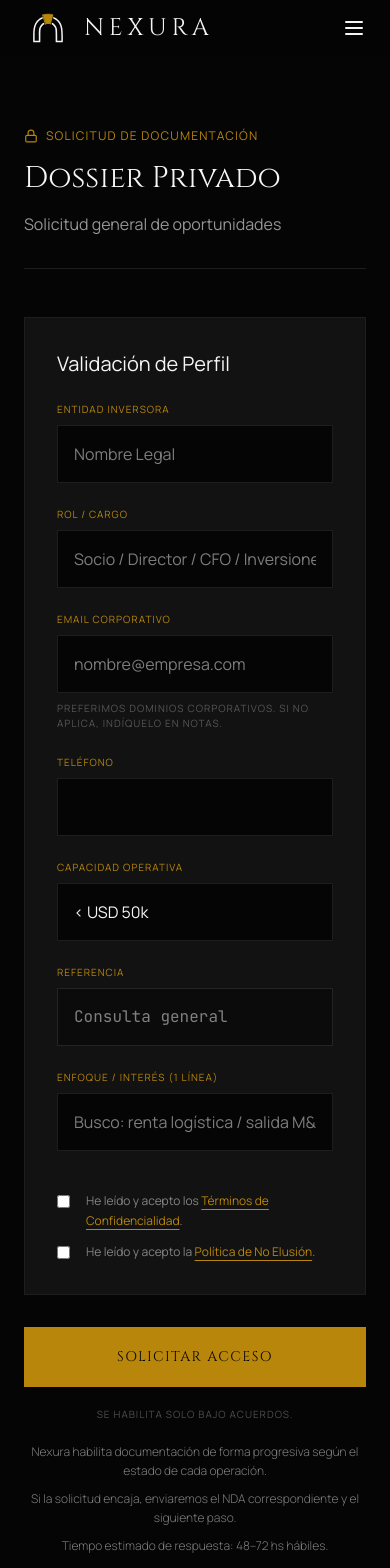
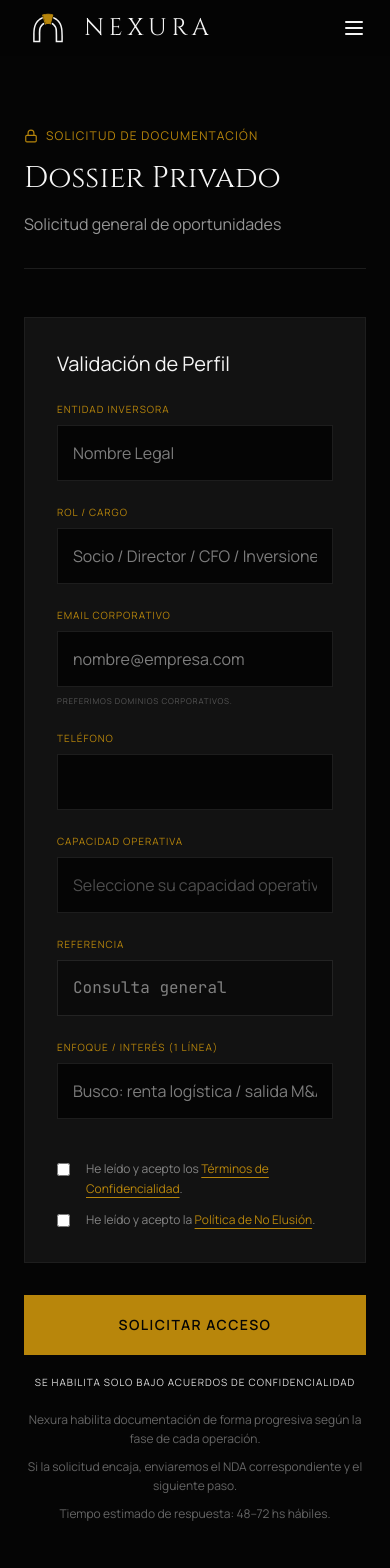
Before and after one commit to free4fun/nexura, a Next.js app: page /dossier in a window 390 px wide. Shown: the top 1568 px of the page. Built offline with nearby package versions, Linux system fonts and the light colour scheme.

Commit message:
feat: enhance Dossier page layout and content; improve accessibility and responsiveness of form elements

```diff
--- a/app/dossier/page.tsx
+++ b/app/dossier/page.tsx
@@ -19,7 +19,19 @@ function DossierContent() {
             </div>
             <h1 className="font-serif text-3xl md:text-4xl lg:text-5xl text-nexura-white mb-4">Dossier Privado</h1>
             {assetRef ? (
-               <p className="text-nexura-white/60">Solicitando acceso al activo referencia: <span className="text-nexura-gold font-mono">{assetRef}</span></p>
+               <>
+                 <p className="text-nexura-white/60 md:hidden">
+                   <span className="block">Solicitando acceso al activo:</span>
+                   <span className="block text-right mt-2">
+                     <span className="text-nexura-white/60">REFERENCIA:</span>{' '}
+                     <span className="text-nexura-gold font-mono">{assetRef}</span>
+                   </span>
+                 </p>
+                 <p className="text-nexura-white/60 hidden md:block">
+                   Solicitando acceso al activo referencia:{' '}
+                   <span className="text-nexura-gold font-mono">{assetRef}</span>
+                 </p>
+               </>
             ) : (
                <p className="text-nexura-white/60">Solicitud general de oportunidades</p>
             )}
@@ -31,57 +43,69 @@ function DossierContent() {
 
                 <div className="space-y-6">
                     <div className="group">
-                        <label className="block text-[10px] uppercase tracking-widest text-nexura-gold mb-2">Entidad Inversora</label>
-                        <input type="text" className="w-full bg-nexura-black border border-nexura-white/10 p-4 text-nexura-white focus:border-nexura-gold outline-none" placeholder="Nombre Legal" />
+                        <label className="block text-[10px] md:text-xs uppercase tracking-widest text-nexura-gold mb-2">Entidad Inversora</label>
+                      <input type="text" className="w-full bg-nexura-black ring-1 ring-inset ring-nexura-white/10 p-4 text-nexura-white focus:ring-nexura-gold outline-none" placeholder="Nombre Legal" />
                     </div>
 
               <div className="group">
-                <label className="block text-[10px] uppercase tracking-widest text-nexura-gold mb-2">Rol / Cargo</label>
+                <label className="block text-[10px] md:text-xs uppercase tracking-widest text-nexura-gold mb-2">Rol / Cargo</label>
                 <input
                   type="text"
-                  className="w-full bg-nexura-black border border-nexura-white/10 p-4 text-nexura-white focus:border-nexura-gold outline-none"
+                  className="w-full bg-nexura-black ring-1 ring-inset ring-nexura-white/10 p-4 text-nexura-white focus:ring-nexura-gold outline-none"
                   placeholder="Socio / Director / CFO / Inversiones"
                 />
               </div>
 
                     <div className="grid md:grid-cols-2 gap-6">
                          <div className="group">
-                            <label className="block text-[10px] uppercase tracking-widest text-nexura-gold mb-2">Email Corporativo</label>
+                            <label className="block text-[10px] md:text-xs uppercase tracking-widest text-nexura-gold mb-2">Email Corporativo</label>
                   <input
                     type="email"
-                    className="w-full bg-nexura-black border border-nexura-white/10 p-4 text-nexura-white focus:border-nexura-gold outline-none"
+                    className="w-full bg-nexura-black ring-1 ring-inset ring-nexura-white/10 p-4 text-nexura-white focus:ring-nexura-gold outline-none"
                     placeholder="nombre@empresa.com"
                   />
-                  <p className="mt-2 text-[10px] uppercase tracking-widest text-nexura-white/30">
-                    Preferimos dominios corporativos. Si no aplica, indíquelo en notas.
+                  <p className="mt-2 text-[8px] md:text-[10px] uppercase tracking-widest text-nexura-white/30">
+                    Preferimos dominios corporativos.
                   </p>
                         </div>
                         <div className="group">
-                            <label className="block text-[10px] uppercase tracking-widest text-nexura-gold mb-2">Teléfono</label>
-                            <input type="tel" className="w-full bg-nexura-black border border-nexura-white/10 p-4 text-nexura-white focus:border-nexura-gold outline-none" />
+                            <label className="block text-[10px] md:text-xs uppercase tracking-widest text-nexura-gold mb-2">Teléfono</label>
+                          <input type="tel" className="w-full bg-nexura-black ring-1 ring-inset ring-nexura-white/10 p-4 text-nexura-white focus:ring-nexura-gold outline-none" />
                         </div>
                     </div>
 
               <div className="group">
-                <label className="block text-[10px] uppercase tracking-widest text-nexura-gold mb-2">Capacidad operativa</label>
-                <select className="w-full bg-nexura-black border border-nexura-white/10 p-4 text-nexura-white focus:border-nexura-gold outline-none appearance-none rounded-none cursor-pointer">
-                  <option className="bg-nexura-black">&lt; USD 50k</option>
-                  <option className="bg-nexura-black">USD 50k–200k</option>
-                  <option className="bg-nexura-black">USD 200k–1M</option>
-                  <option className="bg-nexura-black">USD 1M+</option>
+                <label className="block text-[10px] md:text-xs uppercase tracking-widest text-nexura-gold mb-2">Capacidad operativa</label>
+                <select
+                  required
+                  defaultValue=""
+                  className="w-full bg-nexura-black ring-1 ring-inset ring-nexura-white/10 p-4 text-nexura-white invalid:text-nexura-white/30 focus:ring-nexura-gold outline-none appearance-none rounded-none cursor-pointer"
+                >
+                  <option value="" disabled hidden className="bg-nexura-black">
+                    Seleccione su capacidad operativa
+                  </option>
+                  <option value="< USD 50k" className="bg-nexura-black">&lt; USD 50k</option>
+                  <option value="USD 50k–200k" className="bg-nexura-black">USD 50k–200k</option>
+                  <option value="USD 200k–1M" className="bg-nexura-black">USD 200k–1M</option>
+                  <option value="USD 1M+" className="bg-nexura-black">USD 1M+</option>
                 </select>
               </div>
 
                     <div className="group">
-                <label className="block text-[10px] uppercase tracking-widest text-nexura-gold mb-2">Referencia</label>
-                <input type="text" readOnly value={assetRef || "Consulta general"} className="w-full bg-nexura-black/50 border border-nexura-white/10 p-4 text-nexura-white/50 font-mono" />
+                <label className="block text-[10px] md:text-xs uppercase tracking-widest text-nexura-gold mb-2">Referencia</label>
+                <input
+                  type="text"
+                  disabled
+                  value={assetRef || "Consulta general"}
+                  className="w-full bg-nexura-black/50 ring-1 ring-inset ring-nexura-white/10 p-4 text-nexura-white/50 font-mono disabled:opacity-100 disabled:cursor-default"
+                />
                     </div>
 
               <div className="group">
-                <label className="block text-[10px] uppercase tracking-widest text-nexura-gold mb-2">Enfoque / interés (1 línea)</label>
+                <label className="block text-[10px] md:text-xs uppercase tracking-widest text-nexura-gold mb-2">Enfoque / interés (1 línea)</label>
                 <input
                   type="text"
-                  className="w-full bg-nexura-black border border-nexura-white/10 p-4 text-nexura-white focus:border-nexura-gold outline-none"
+                  className="w-full bg-nexura-black ring-1 ring-inset ring-nexura-white/10 p-4 text-nexura-white focus:ring-nexura-gold outline-none"
                   placeholder="Busco: renta logística / salida M&A / activo ocioso / etc."
                 />
               </div>
@@ -125,14 +149,14 @@ function DossierContent() {
             </div>
 
           <div className="space-y-5">
-            <button className="w-full bg-nexura-gold text-nexura-black font-serif uppercase tracking-widest py-5 text-sm hover:bg-nexura-goldLight transition-colors">
+            <button className="w-full bg-nexura-gold text-nexura-black font-sans font-semibold uppercase tracking-widest py-5 text-sm hover:bg-nexura-goldLight transition-colors">
               Solicitar Acceso
             </button>
-            <p className="text-center text-[10px] uppercase tracking-widest text-nexura-white/30">
-            Se habilita solo bajo acuerdos.
+            <p className="text-center text-[10px] md:text-xs lg:text-sm uppercase tracking-widest text-nexura-white/90">
+            Se habilita solo bajo acuerdos de confidencialidad
             </p>
-            <div className="text-xs text-nexura-white/50 font-light leading-relaxed space-y-2 text-center">
-            <p>Nexura habilita documentación de forma progresiva según el estado de cada operación.</p>
+            <div className="text-xs md:text-sm lg:text-base text-nexura-white/40  leading-relaxed space-y-2 text-center">
+            <p>Nexura habilita documentación de forma progresiva según la fase de cada operación.</p>
             <p>Si la solicitud encaja, enviaremos el NDA correspondiente y el siguiente paso.</p>
             <p>Tiempo estimado de respuesta: 48–72 hs hábiles.</p>
             </div>
```
